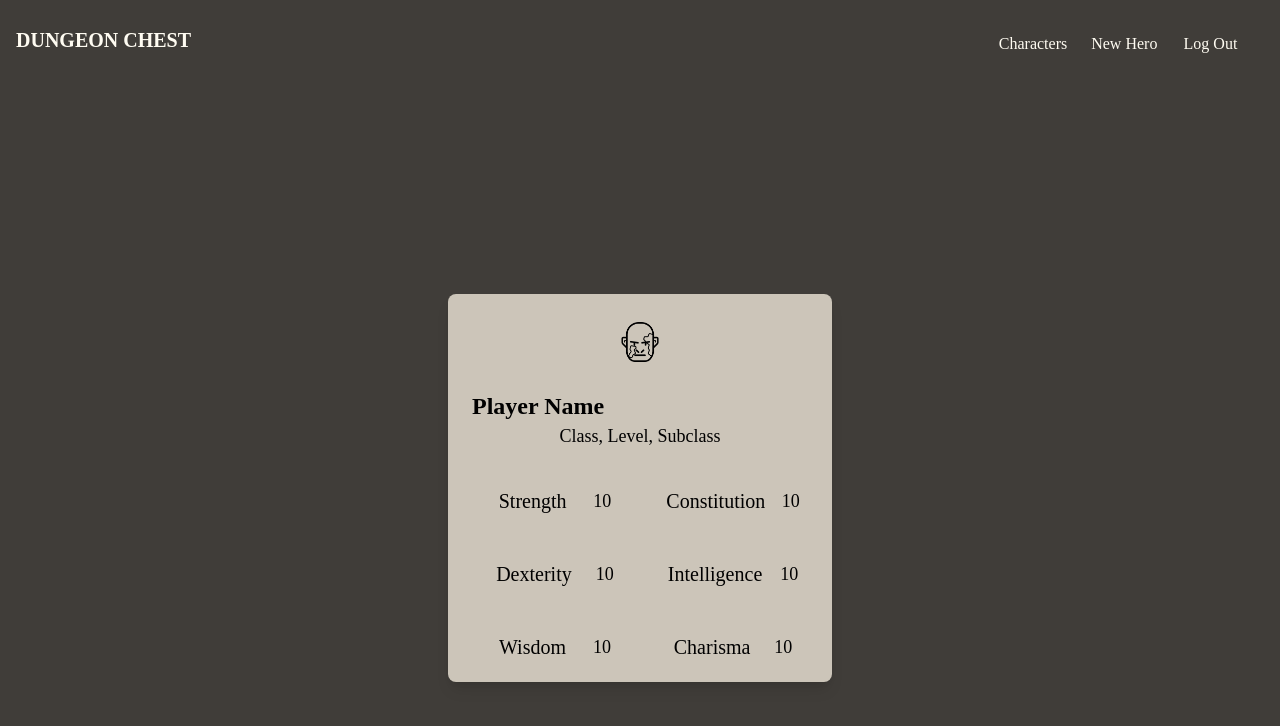
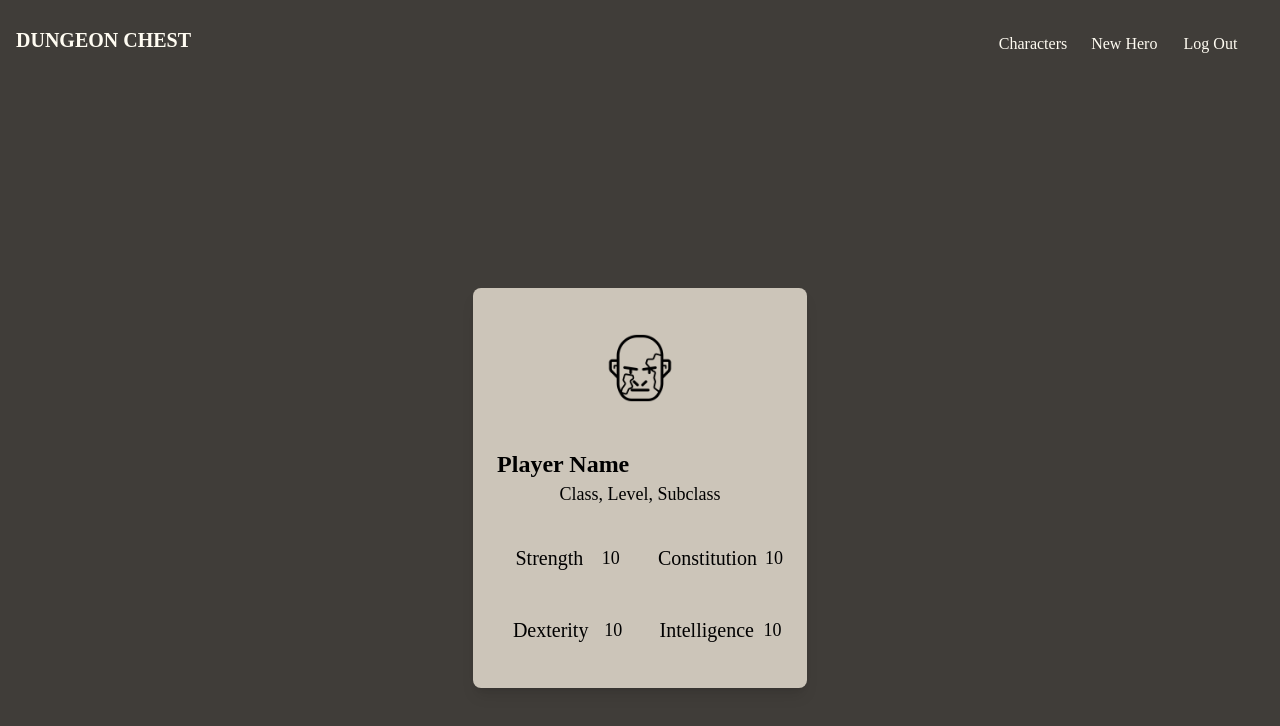
Before and after one commit to MaddieBurns12/dungeon-chest, a React (Create React App) app in the folder client/: page /Card in a window 1280 px wide. Shown: the top 726 px of the page. Built offline with nearby package versions, Linux system fonts and the light colour scheme.

Commit message:
work on cards

```diff
--- a/client/src/components/Card/Card.js
+++ b/client/src/components/Card/Card.js
@@ -2,12 +2,16 @@ import React from 'react';
 import orc from '../../assets/orc.png';
 import Sheet from '../../components/CharacterSheet/Sheet.js';
 
+
 const Card = () => {
+
+
     return (
-    <div className="max-w-sm bg-silver shadow-lg rounded-lg overflow-hidden my-4">
+//beginning of card structure
+    <div className="sm:w-1/3 sm:h-1/2 lg:w-fit lg: bg-silver shadow-lg rounded-lg overflow-hidden my-4">
 
         <div className = " flex items-end">
-        <img className="w-1/4 h-1/4 object-cover object-center mx-auto"
+        <img className="w-40 h-40 object-cover object-center mx-auto"
         src={orc} alt="avatar"></img>
         </div>
 
--- a/client/src/components/Gallery/Gallery.js
+++ b/client/src/components/Gallery/Gallery.js
@@ -1,9 +1,12 @@
 import React from 'react';
 import { useEffect, useState } from 'react';
+import Card from '../../components/Card/Card.js';
 
 export default function Gallery() {
     const [characterData, setCharacterData] = useState([]);
   return (
-    <div></div>
+    <div>
+
+    </div>
   )
 }
```
